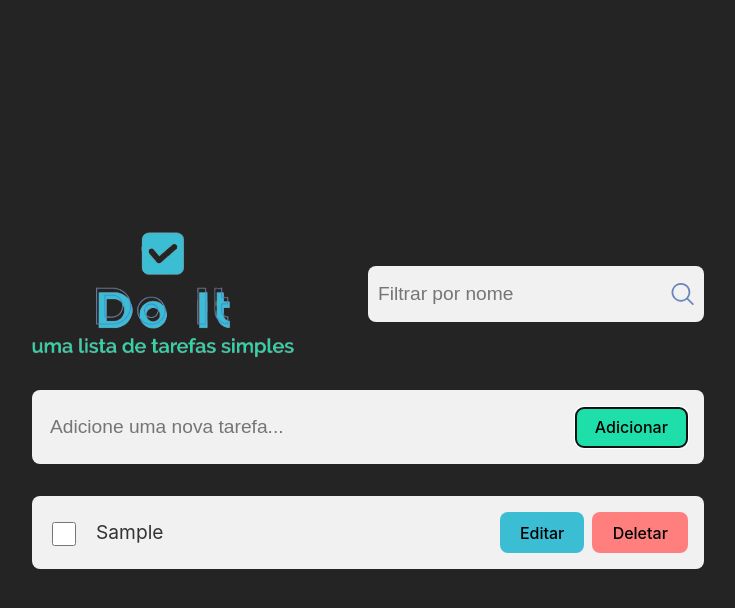
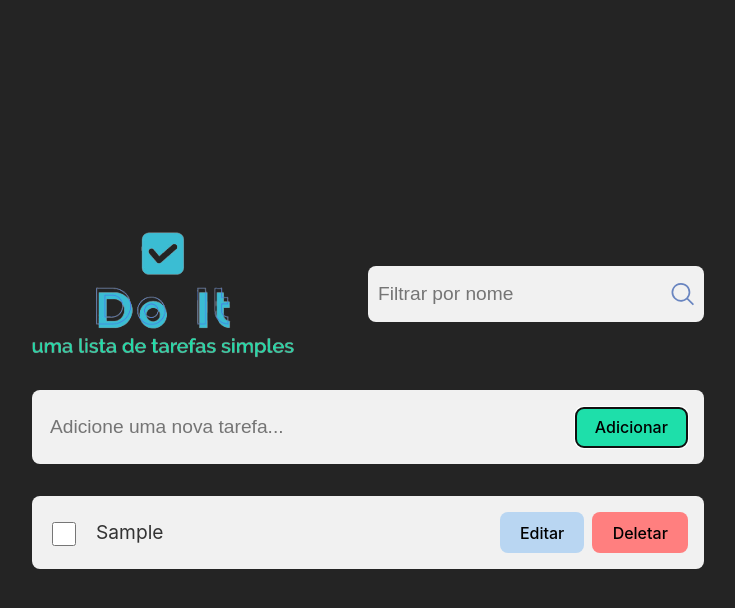
Before and after one commit to devtaw/to-do-list-doneit, a React (Vite) app: page / in a window 1280 px wide. Both pictures are taken after typing "Sample" into the empty fields and a click on the button "Adicionar". Shown: the top 608 px of the page, without its empty margins (272-1007 px from the left). Built offline with nearby package versions, Linux system fonts and the light colour scheme.

Commit message:
:lipstick: feat: Adiciona nova variant para o Button

```diff
--- a/src/components/Button.jsx
+++ b/src/components/Button.jsx
@@ -10,8 +10,7 @@ import { ButtonStyled } from "./Button.styled";
 export function Button({ variant, children, ...rest }) {
   return (
     <ButtonStyled variant={variant} {...rest}>
-      {" "}
-      {children}{" "}
+      {children}
     </ButtonStyled>
   );
 }
--- a/src/components/Button.styled.js
+++ b/src/components/Button.styled.js
@@ -1,4 +1,11 @@
 import styled from "styled-components";
+
+const ButtonVariants = {
+  default: "#3BBED4",
+  sucess: "#1EDFAA",
+  danger: "#ff7f7f",
+  edit: "#b9d6f2",
+};
 
 export const ButtonStyled = styled.button`
   border-radius: 8px;
@@ -19,5 +26,5 @@ export const ButtonStyled = styled.button`
     outline: 4px auto -webkit-focus-ring-color;
   }
 
-  background-color: ${(props) => (props.variant === "sucess" ? "#1EDFAA" : props.variant === "danger" ? "#ff7f7f" : "#3BBED4")};
+  background-color: ${(props) => ButtonVariants[props.variant] || "#3BBED4"};
 `;
--- a/src/components/TodoItem.jsx
+++ b/src/components/TodoItem.jsx
@@ -52,7 +52,11 @@ export function TodoItem(props) {
         {isEditing && <TextInput type="text" value={description} onChange={handleDescriptionChange} />}
       </div>
       <div className="actions">
-        {!isEditing && <Button onClick={handleEditClick}>Editar</Button>}
+        {!isEditing && (
+          <Button variant="edit" onClick={handleEditClick}>
+            Editar
+          </Button>
+        )}
 
         {isEditing && <Button onClick={handleSaveClick}>Salvar</Button>}
 
```
